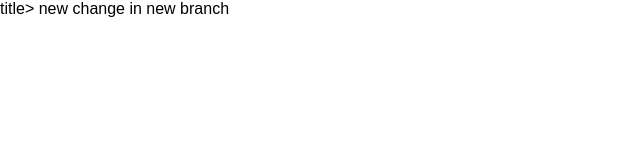
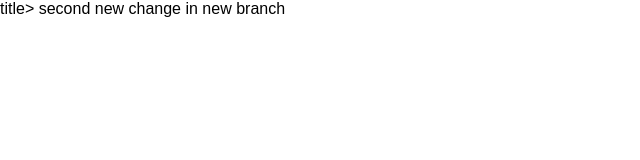
Before and after one commit to Gr2ff/practic-3.04, a plain HTML site: page test.html in a window 1280 px wide. Shown: the full height of the page, 0-640 px from the left. Drawn offline with Linux system fonts and the light colour scheme; files that its build step writes are made by us from their sources.

Commit message:
second change in one line

```diff
--- a/test.html
+++ b/test.html
@@ -8,6 +8,6 @@
     <link rel='stylesheet' type='text/css' media='screen' href='main.css'>
 </head>
 <body>
-    new change in new branch
+    second new change in new branch
 </body>
 </html>
```
